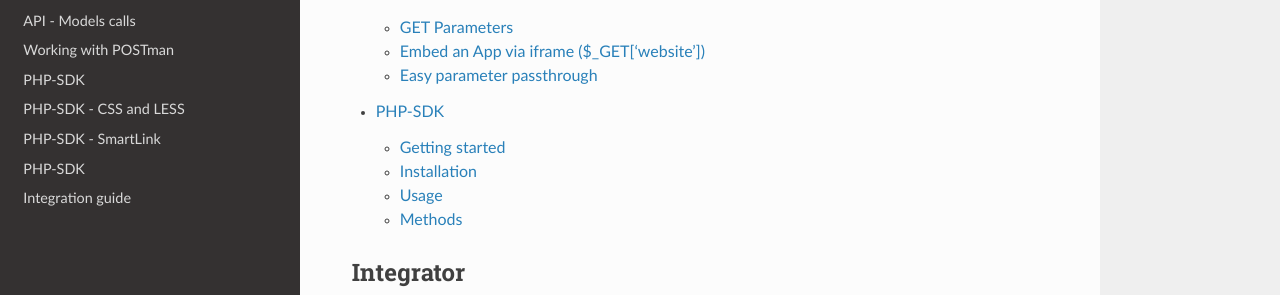
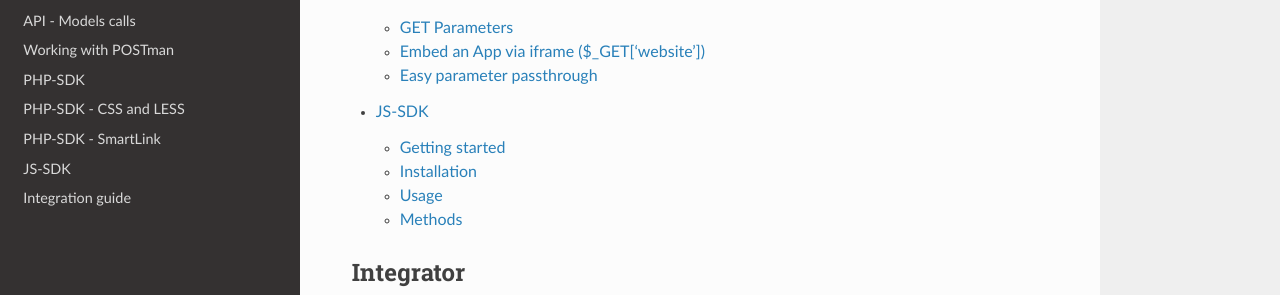
Before and after one commit to apparena/docs, a Sphinx documentation site: the page built from docs/index.rst, in a window 1280 px wide and 900 px high, scrolled down 1833 px. Shown: the part 243-538 px from the top of the window. Built offline with Sphinx 7.4.7 and the Read the Docs theme 2.0.0, drawn with Linux system fonts in a browser that asks for light colours.

Commit message:
add js-sdk

```diff
--- a/docs/sdk/js/001-index.rst
+++ b/docs/sdk/js/001-index.rst
@@ -1,4 +1,4 @@
-PHP-SDK
+JS-SDK
 =======
 
 Getting started
--- a/docs/templates/sphinx/_static/rtd.css
+++ b/docs/templates/sphinx/_static/rtd.css
@@ -0,0 +1,3 @@
+.wy-side-nav-search {
+    background-color: #2D343D;
+}
```
